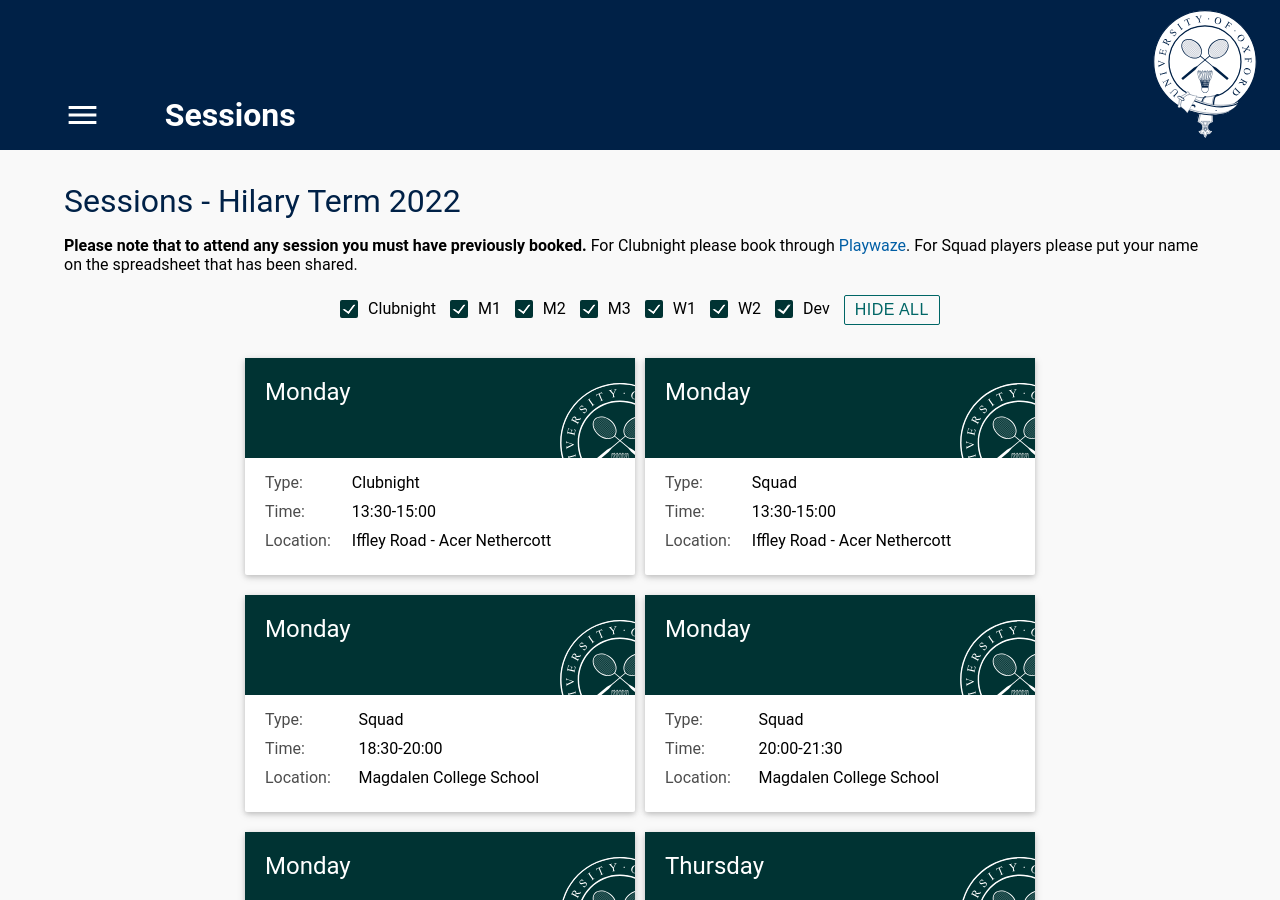
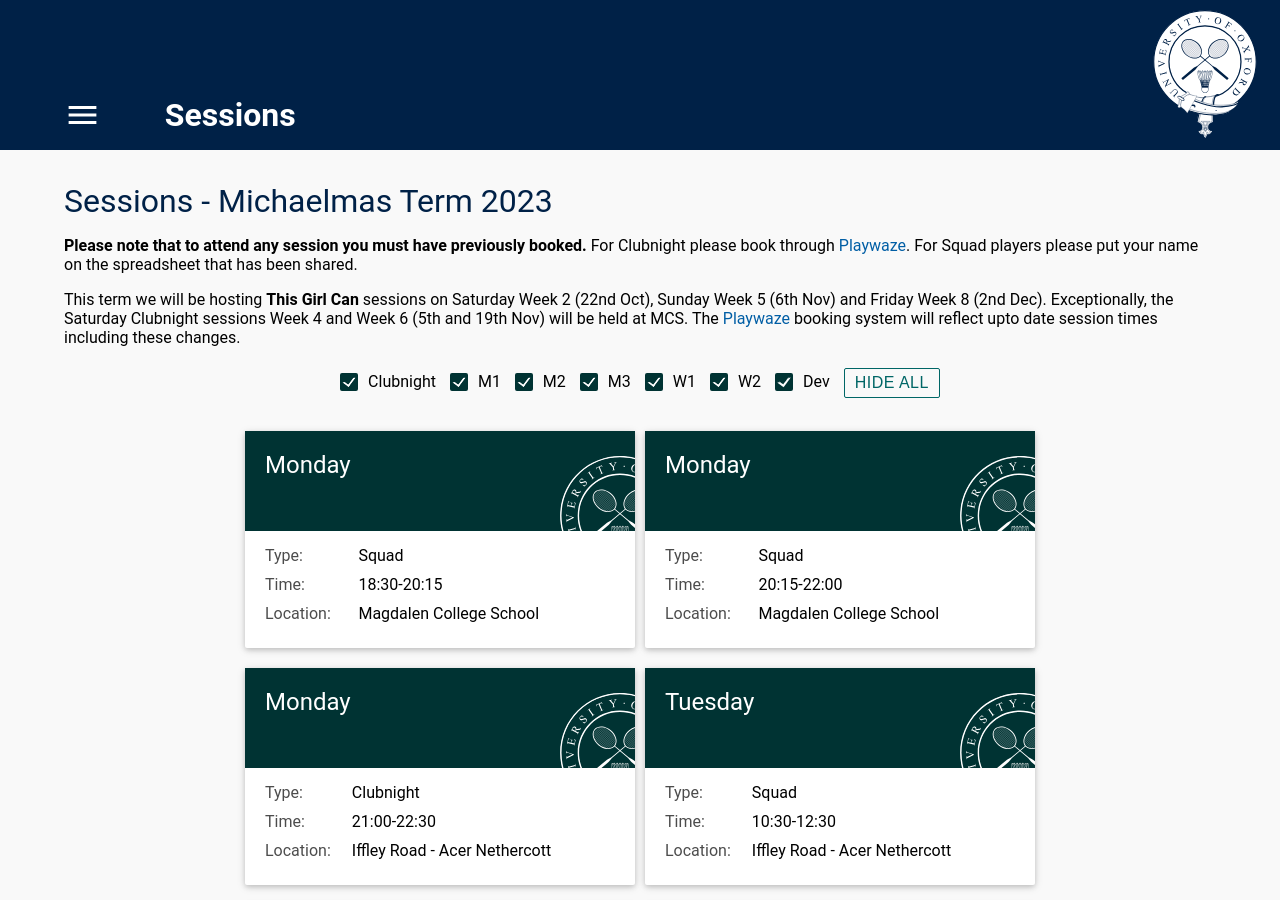
Before and after one commit to OUBaC/OUBaC.github.io, a Jekyll site: the page built from sessions.html, in a window 1280 px wide and 900 px high. Built offline with Jekyll 4.4.1, drawn with Linux system fonts in a browser that asks for light colours; some of the changed text lies outside the part shown.

Commit message:
Updated session locations and times.

```diff
--- a/sessions.html
+++ b/sessions.html
@@ -4,34 +4,17 @@
 stylesheets:
 - /styles/sessions-styles.css
 
-term: Hilary Term 2022
+term: Michaelmas Term 2023
 
-startDate: Sunday 16th January
-endDate: Saturday 12th March
+startDate: Sunday 9th October
+endDate: Saturday 3rd December
 
 
 
 sessions:
-- day: Monday
-  time: "13:30-15:00"
-  location: "Iffley Road - Acer Nethercott"
-  participantString: "Clubnight"
-  participants:
-  - Clubnight
 
 - day: Monday
-  time: "13:30-15:00"
-  location: "Iffley Road - Acer Nethercott"
-  participantString: "Squad"
-  participants:
-  - M1
-  - M2
-  - M3
-  - W1
-  - W2
-
-- day: Monday
-  time: "18:30-20:00"
+  time: "18:30-20:15"
   location: "Magdalen College School"
   participantString: "Squad"
   participants:
@@ -39,7 +22,7 @@
   - M2
 
 - day: Monday
-  time: "20:00-21:30"
+  time: "20:15-22:00"
   location: "Magdalen College School"
   participantString: "Squad"
   participants:
@@ -53,8 +36,8 @@
   participants:
   - Clubnight
 
-- day: Thursday
-  time: "6:30-8:00"
+- day: Tuesday
+  time: "10:30-12:30"
   location: "Iffley Road - Acer Nethercott"
   participantString: "Squad"
   participants:
@@ -65,6 +48,13 @@
   - W2
   - Dev
 
+- day: Wednesday
+  time: "10:30-12:30"
+  location: "Iffley Road - Acer Nethercott"
+  participantString: "Clubnight"
+  participants:
+  - Clubnight
+
 - day: Thursday
   time: "21:00-22:30"
   location: "Iffley Road - Acer Nethercott"
@@ -72,18 +62,6 @@
   participants:
   - M3
   - W2
-
-- day: Friday
-  time: "6:30-8:00"
-  location: "Iffley Road - Acer Nethercott"
-  participantString: "Squad"
-  participants:
-  - M1
-  - M2
-  - M3
-  - W1
-  - W2
-  - Dev
 
 - day: Friday
   time: "12:30-14:00"
@@ -111,8 +89,15 @@
   - Clubnight
 
 - day: Saturday
-  time: "7:00-9:00"
-  location: "Iffley Road - Acer Nethercott"
+  time: "14:00-15:30"
+  location: "Iffley Road - Main Hall"
+  participantString: "Clubnight"
+  participants:
+  - Clubnight
+
+- day: Saturday
+  time: "15:30-17:30"
+  location: "Iffley Road - Main Hall"
   participantString: "Squad"
   participants:
   - Dev
@@ -120,39 +105,31 @@
 - day: Saturday
   time: "17:30-19:30"
   location: "Iffley Road - Main Hall"
-  participantString: "Clubnight"
+  participantString: "Squad"
   participants:
-  - Clubnight
+  - M3
+  - W2
 
 - day: Saturday
-  time: "18:00-19:30"
-  location: "Iffley Road - Acer Nethercott"
-  participantString: "Squad"
-  participants:
-  - M1
-  - W1
-
-- day: Sunday
-  time: "11:00-13:00"
-  location: "Iffley Road - Acer Nethercott"
+  time: "19:30-21:30"
+  location: "Magdalen College School"
   participantString: "Squad"
   participants:
   - M1
   - M2
+
+
+- day: Sunday
+  time: "08:30-10:30"
+  location: "Iffley Road - Acer Nethercott"
+  participantString: "Squad"
+  participants:
   - M3
-  - W1
   - W2
 
 - day: Sunday
-  time: "12:30-15:00"
+  time: "15:30-17:00"
   location: "Iffley Road - Acer Nethercott"
-  participantString: "Clubnight"
-  participants:
-  - Clubnight
-
-- day: Sunday
-  time: "12:30-14:30"
-  location: "Iffley Road - Main Hall"
   participantString: "Clubnight"
   participants:
   - Clubnight
@@ -229,6 +206,7 @@
 
 <h2>Sessions - {{page.term}}</h2>
 <p><strong>Please note that to attend any session you must have previously booked.</strong> For Clubnight please book through <a href="https://badmintonengland.playwaze.com/ConfirmInvitation?token=oxfo8009">Playwaze</a>. For Squad players please put your name on the spreadsheet that has been shared.</p>
+<p>This term we will be hosting <strong>This Girl Can</strong> sessions on Saturday Week 2 (22nd Oct), Sunday Week 5 (6th Nov) and Friday Week 8 (2nd Dec). Exceptionally, the Saturday Clubnight sessions Week 4 and Week 6 (5th and 19th Nov) will be held at MCS. The <a href="https://badmintonengland.playwaze.com/ConfirmInvitation?token=oxfo8009">Playwaze</a> booking system will reflect upto date session times including these changes. </p>
 <div id="checkboxes">
   <input type="checkbox" id="clubnight-checkbox" onchange="toggleSessions('Clubnight',this.checked)" checked="checked" />
   <label for="clubnight-checkbox">Clubnight</label>
@@ -291,7 +269,9 @@
       <div id="tabs-container">
         <div id="indicator"></div>
         <h3 id="initialSelector" class="location-option selected" onclick="changeSource(this,'https://www.google.com/maps/embed/v1/place?q=place_id:ChIJa__vp0zBdkgRtBpLdcJmdHQ&key=AIzaSyBbP4-PatrW0kkOAeEgmK1OaOscrpbmmC4&zoom=15',1)">Iffley Road</h3>
-        <h3 class="location-option"  onclick="changeSource(this,'https://www.google.com/maps/embed/v1/place?q=place_id:ChIJudv5UD_BdkgR7EXDP25ZylE&key=AIzaSyBbP4-PatrW0kkOAeEgmK1OaOscrpbmmC4&zoom=15',2)">St Gregory the Great Catholic School</h3>
+        <h3 class="location-option"  onclick="changeSource(this,'https://www.google.com/maps/embed?pb=!1m18!1m12!1m3!1d2470.0904721394872!2d-1.2464714842211275!3d51.749669179675664!2m3!1f0!2f0!3f0!3m2!1i1024!2i768!4f13.1!3m3!1m2!1s0x4876c6b2ea2ec815%3A0x2a17e3e565a573a6!2sMagdalen%20College%20School!5e0!3m2!1sen!2suk!4v1665389679454!5m2!1sen!2suk',2)">Magdalen College School</h3>
+        <!-- <h3 class="location-option"  onclick="changeSource(this,'https://www.google.com/maps/embed/v1/place?q=place_id:ChIJudv5UD_BdkgR7EXDP25ZylE&key=AIzaSyBbP4-PatrW0kkOAeEgmK1OaOscrpbmmC4&zoom=15',2)">Magdalen College School</h3> -->
+        <!-- <iframe src="https://www.google.com/maps/embed?pb=!1m18!1m12!1m3!1d2470.0904721394872!2d-1.2464714842211275!3d51.749669179675664!2m3!1f0!2f0!3f0!3m2!1i1024!2i768!4f13.1!3m3!1m2!1s0x4876c6b2ea2ec815%3A0x2a17e3e565a573a6!2sMagdalen%20College%20School!5e0!3m2!1sen!2suk!4v1665389679454!5m2!1sen!2suk" width="600" height="450" style="border:0;" allowfullscreen="" loading="lazy" referrerpolicy="no-referrer-when-downgrade"></iframe> -->
       </div>
       <div id="map-container">
         <div id="loading" class="loading"></div>
@@ -323,9 +303,9 @@
   }
   </script>
 
-  <div>
+  <!-- <div>
     <h2>Calendar</h2>
     <div class="responsive-iframe-container">
       <iframe src="https://www.google.com/calendar/embed?showTitle=0&amp;showPrint=0&amp;showCalendars=0&amp;height=600&amp;wkst=1&amp;bgcolor=%23ffffff&amp;src=ebij6s0ooplap10pv6gdccchqg%40group.calendar.google.com&amp;color=%232952A3&amp;ctz=Europe%2FLondon" style=" border-width:0 " width="800" height="600" frameborder="0" scrolling="no"></iframe>
     </div>
-  </div>
+  </div> -->
```
